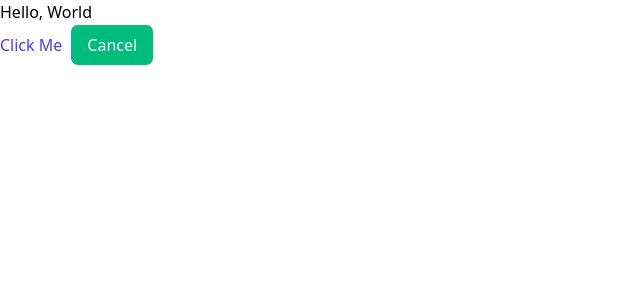
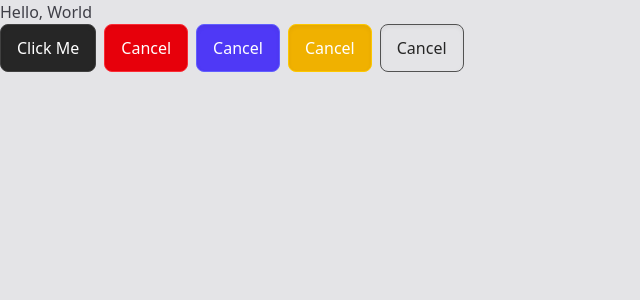
Before and after one commit to devsujalpatel/zylrex-ui, a React (Vite) app: page / in a window 1280 px wide. Shown: the top 300 px of the page, without its empty margins (0-640 px from the left). Built offline with nearby package versions, Linux system fonts and the light colour scheme.

Commit message:
button variants

```diff
--- a/package.json
+++ b/package.json
@@ -12,9 +12,11 @@
   "dependencies": {
     "@base-ui-components/react": "^1.0.0-rc.0",
     "@tailwindcss/vite": "^4.1.18",
+    "class-variance-authority": "^0.7.1",
     "lucide-react": "^0.562.0",
     "react": "^19.2.0",
     "react-dom": "^19.2.0",
+    "tailwind-merge": "^3.4.0",
     "tailwindcss": "^4.1.18"
   },
   "devDependencies": {
--- a/src/App.tsx
+++ b/src/App.tsx
@@ -5,8 +5,11 @@ const App = () => {
     <main>
       <h1>Hello, World</h1>
       <div className="space-x-2">
-        <Button className="text-primary">Click Me</Button>
-        <Button>Cancel</Button>
+        <Button variant={"default"}>Click Me</Button>
+        <Button variant={"destructive"}>Cancel</Button>
+        <Button variant={"primary"}>Cancel</Button>
+        <Button variant={"warning"}>Cancel</Button>
+        <Button variant={"outline"}>Cancel</Button>
       </div>
     </main>
   );
--- a/src/components/Button.tsx
+++ b/src/components/Button.tsx
@@ -1,12 +1,45 @@
-export default function Button({
-  ...props
-}: React.ButtonHTMLAttributes<HTMLButtonElement>) {
-  return (
-    <button
-      className="px-4 py-2 bg-emerald-500 text-white border rounded-lg cursor-pointer"
-      {...props}
-    >
-      {props.children}
-    </button>
-  );
+import { mergeProps, useRender } from "@base-ui-components/react";
+import { cva, type VariantProps } from "class-variance-authority";
+
+const buttonVariants = cva(
+  "inline-flex justify-center items-center px-4 py-2 rounded-lg cursor-pointer border inset-shadow-sm hover:inset-shadow-xs",
+  {
+    variants: {
+      variant: {
+        default: "bg-neutral-800 text-white border-neutral-700",
+        primary: "bg-primary text-white border-indigo-500",
+        destructive: "bg-red-600 text-white border-red-500",
+        warning: "bg-yellow-500 border-yellow-400 text-white",
+        outline: "border border-neutral-600 text-neutral-800 bg-transparent",
+      },
+      size: {
+        default: "h-12 px-4",
+        icon: "h-12 w-12",
+      },
+    },
+    defaultVariants: {
+      variant: "default",
+      size: "default",
+    },
+  }
+);
+
+interface ButtonProps
+  extends useRender.ComponentProps<"button">,
+    VariantProps<typeof buttonVariants> {}
+
+export default function Button(props: ButtonProps) {
+  const mergedProps = mergeProps(props, {
+    className: buttonVariants({ variant: props.variant, size: props.size }),
+  });
+
+  const { render } = props;
+
+  const element = useRender({
+    defaultTagName: "button",
+    render,
+    props: mergedProps,
+  });
+
+  return element;
 }
--- a/src/index.css
+++ b/src/index.css
@@ -1,7 +1,7 @@
 @import "tailwindcss";
 
 @theme {
-  --color-background: var(---color-zinc-200);
+  --color-background: var(--color-zinc-200);
   --color-foreground: var(--color-zinc-700);
   --color-primary: var(--color-indigo-600);
 }
@@ -13,3 +13,10 @@
     --color-primary: var(--color-indigo-400);
   }
 }
+
+@layer base {
+  html,
+  body {
+    @apply bg-background text-foreground;
+  }
+}
```
Also changed, not shown: 1 other file (tests, documents, lock files or other folders).
